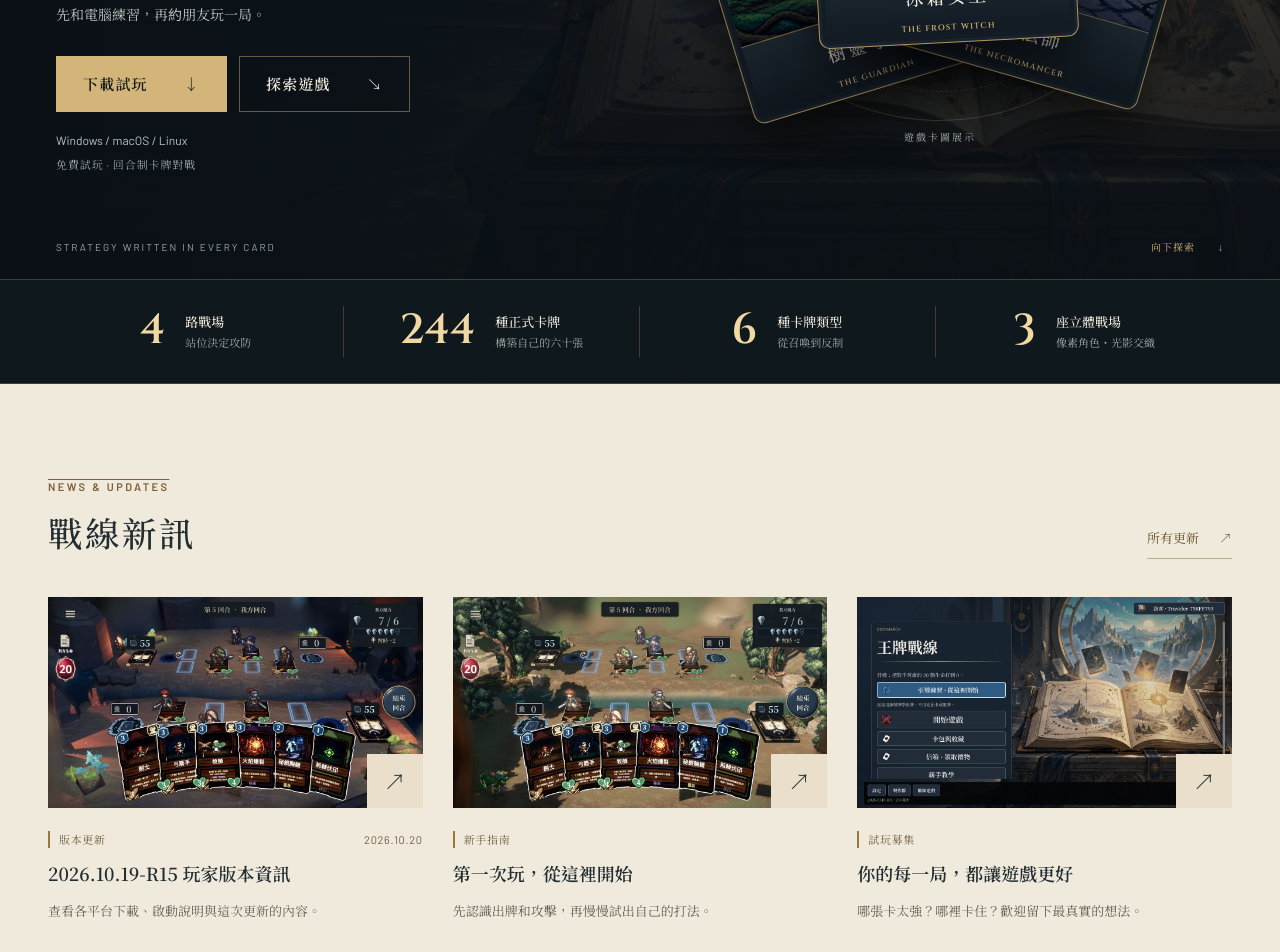
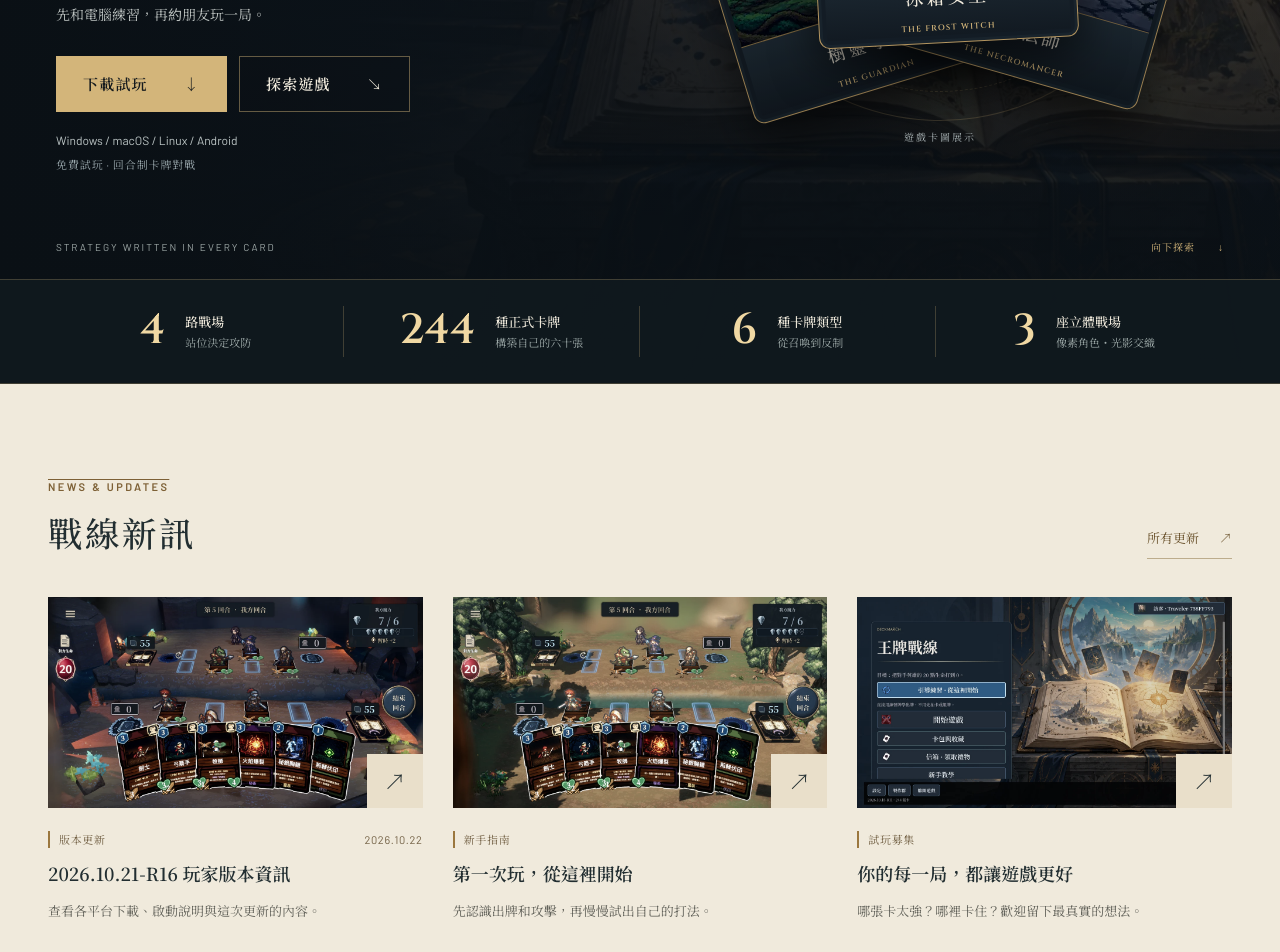
Before and after one commit to wuharry/cardGame-site, a Next.js app: page / in a window 1280 px wide. Shown: the part 540-1492 px from the top of the page. Built offline with nearby package versions, Linux system fonts and the light colour scheme; no server answers.

Commit message:
chore(download): preserve local installation and delivery updates

```diff
--- a/scripts/test-game-version.mjs
+++ b/scripts/test-game-version.mjs
@@ -24,8 +24,8 @@ const response = route.GET();
 assert.equal(response.status, 200);
 assert.equal(response.headers.get("Cache-Control"), "no-store");
 assert.deepEqual(await response.json(), versions.versionManifest());
-assert.equal(versions.versionManifest().platforms.android, undefined, "Suspended Android is absent from live update downloads");
-assert.deepEqual(Object.keys(versions.versionManifest().platforms).sort(), ["linux", "macos", "windows"]);
+assert.equal(versions.versionManifest([{ ...fixture, id: "android", status: "suspended" }]).platforms.android, undefined, "Suspended Android is absent from update downloads");
+assert.deepEqual(Object.keys(versions.versionManifest().platforms).sort(), ["android", "linux", "macos", "windows"]);
 for (const build of releases.BUILDS.filter((item) => releases.downloadUrl(item))) {
   const names = { windows: "Windows", macos: "macOS", linux: "Linux", android: "Android" };
   const extension = build.id === "android" ? "apk" : "zip";
--- a/scripts/test-streamed-downloads.mjs
+++ b/scripts/test-streamed-downloads.mjs
@@ -33,10 +33,10 @@ const component = await load("../src/components/download-panel.tsx", {
   "next/link": { __esModule: true, default: (props) => createElement("a", props) },
 });
 const panel = renderToStaticMarkup(createElement(component.DownloadPanel));
-const desktops = releases.BUILDS.filter((build) => releases.downloadUrl(build));
-assert.deepEqual(desktops.map((build) => build.id).sort(), ["linux", "macos", "windows"]);
-assert.equal(GAME_FACTS.version, "2026.10.19-R15");
-assert.equal(GAME_FACTS.protocol, 27);
+const downloads = releases.BUILDS.filter((build) => releases.downloadUrl(build));
+assert.deepEqual(downloads.map((build) => build.id).sort(), ["android", "linux", "macos", "windows"]);
+assert.equal(GAME_FACTS.version, "2026.10.21-R16");
+assert.equal(GAME_FACTS.protocol, 28);
 assert.equal(releases.RELEASE_NOTES[0].version, GAME_FACTS.version);
 assert.ok(panel.includes('id="download"') && panel.includes('id="download-windows"'), "Existing download anchors remain available");
 assert.ok(!panel.includes("itch.io 備用頁") && !/href="https:\/\/wuharry\.itch\.io/.test(panel), "Unverified older itch packages are not offered");
@@ -44,32 +44,33 @@ assert.ok(panel.includes("新手教學") && panel.includes("60 張起始牌組")
 assert.ok(panel.includes("Read the built-in rulebook while it downloads") && panel.includes("下載時可以先看內建說明書"), "The waiting-time activity is visible in both languages");
 assert.ok(panel.includes("同一版素材下載完成後，下次不用重載") && panel.includes("same version stays cached"), "Cache explanation is scoped to the same content version");
 assert.ok(!/href="[^"]+\.pck"/.test(panel) && !panel.includes("protocol"), "Players are not asked to open raw content packs or interpret protocol numbers");
-for (const build of desktops) {
+for (const build of downloads) {
   assert.equal(build.delivery, "streamed");
-  assert.equal(build.version, "2026.10.19-R15");
-  assert.equal(build.build, 2026101902);
-  assert.equal(build.minimumBuild, 2026101902);
-  assert.equal(build.protocol, 27);
+  assert.equal(build.version, GAME_FACTS.version);
+  assert.equal(build.build, 2026102101);
+  assert.equal(build.minimumBuild, 2026102101);
+  assert.equal(build.protocol, GAME_FACTS.protocol);
   assert.equal(build.size, `${(build.bytes / 1024 ** 2).toFixed(1)} MiB`);
-  assert.equal(build.content.bytes, 422201600);
+  assert.ok(Number.isSafeInteger(build.content.bytes) && build.content.bytes > 0);
   assert.match(build.content.sha256, /^[a-f0-9]{64}$/);
   assert.equal(build.content.url, `${releases.RELEASE_BASE}/${build.content.filename}`);
   assert.equal(releases.websiteDownloadUrl(build), releases.downloadUrl(build));
-  assert.ok(panel.includes(`href="${releases.downloadUrl(build)}" download="${build.file}"`), `${build.id} directly downloads its exact ZIP`);
+  assert.ok(panel.includes(`href="${releases.downloadUrl(build)}" download="${build.file}"`), `${build.id} directly downloads its exact package`);
+  assert.ok(build.file.endsWith(build.id === "android" ? ".apk" : ".zip"));
   assert.equal(releases.downloadMirrorPageUrl(build), null);
 }
-assert.equal((panel.match(/首次另下載約 422 MB/g) ?? []).length, 3);
-assert.equal((panel.match(/First launch adds about 422 MB/g) ?? []).length, 3);
+assert.equal((panel.match(/首次另下載約 /g) ?? []).length, 4);
+assert.equal((panel.match(/First launch adds about /g) ?? []).length, 4);
 assert.equal((panel.match(/程式 ZIP · Game ZIP/g) ?? []).length, 3);
+assert.equal((panel.match(/程式 APK · Game APK/g) ?? []).length, 1);
 const update = versions.versionManifest();
 assert.equal(update.schema_version, 1);
-assert.equal(update.platforms.android, undefined);
-for (const build of desktops) {
+for (const build of downloads) {
   assert.equal(update.platforms[build.id].download_url, releases.downloadUrl(build));
   assert.equal(update.platforms[build.id].bytes, build.bytes, "Update byte count identifies the ZIP, not the content pack");
 }
 assert.ok(Buffer.byteLength(JSON.stringify(update), "utf8") < 16 * 1024, "Game update response remains within the existing client limit");
-assert.ok(!/href="[^"]+\.apk"/.test(panel), "Android remains unavailable");
+assert.ok(/href="[^"]+\.apk"/.test(panel), "Android preview offers the final APK");
 
 // The guide must describe the same draw-loss boundary and starter route as R15.
 const deckRule = game.RESOURCE_RULES.find((rule) => rule.label === "Deck");
@@ -86,10 +87,10 @@ if (releasePath) {
   assert.equal(resolve(releasePath).split(/[\\/]/).at(-1), "release.json", "Compare with the final public manifest, never a private configuration");
   const final = JSON.parse(await readFile(releasePath, "utf8"));
   assert.equal(final.version, GAME_FACTS.version);
-  assert.equal(final.build, 2026101902);
+  assert.equal(final.build, 2026102101);
   assert.equal(final.protocol, GAME_FACTS.protocol);
   assert.equal(final.delivery, "streamed");
-  for (const build of desktops) {
+  for (const build of downloads) {
     const artifact = final.artifacts.find((item) => item.platform === build.id);
     assert.ok(artifact, `${build.id} has a final packaged artifact`);
     assert.equal(build.file, artifact.filename);
@@ -98,4 +99,4 @@ if (releasePath) {
     assert.deepEqual(build.content, artifact.content);
   }
 }
-console.log(`PASS R15 streamed downloads: exact desktop ZIPs, separate content sizes, bilingual start/rulebook/cache guidance, no stale mirror, Android gate, schema1/${Buffer.byteLength(JSON.stringify(update), "utf8")} bytes${releasePath ? "; final release.json matched" : ""}${helpPath ? "; exported HEAD install-help matched" : ""}`);
+console.log(`PASS R16 streamed downloads: three desktop ZIPs and Android APK, separate content sizes, bilingual start/rulebook/cache guidance, no stale mirror, schema1/${Buffer.byteLength(JSON.stringify(update), "utf8")} bytes${releasePath ? "; final release.json matched" : ""}${helpPath ? "; exported HEAD install-help matched" : ""}`);
--- a/src/components/download-panel.tsx
+++ b/src/components/download-panel.tsx
@@ -87,6 +87,7 @@ function FeaturedBuild({ build }: { build: Build }) {
     windows: { zh: "完整解壓縮 → TwilightCodex.exe", en: "Extract all → TwilightCodex.exe" },
     macos: { zh: `Finder 解壓縮 → ${build.displayName || "紙鴉牌"}.app`, en: `Unzip in Finder → ${build.displayName || "紙鴉牌"}.app` },
     linux: { zh: "解壓縮 → launch.sh", en: "Extract → launch.sh" },
+    android: { zh: "開啟 APK → 依系統提示安裝", en: "Open the APK → follow Android install prompts" },
   };
   const firstStep = firstSteps[build.id];
   const contentSize = build.delivery === "streamed" && build.content && build.content.bytes > 0
--- a/src/data/game.ts
+++ b/src/data/game.ts
@@ -2,7 +2,7 @@
 export const GAME_FACTS = {
   nameZh: "紙鴉牌",
   nameEn: "Deckmarch",
-  version: "2026.10.19-R15",
+  version: "2026.10.21-R16",
   engine: "Godot 4.7",
   lanes: 4,
   heroHp: 20,
@@ -11,7 +11,7 @@ export const GAME_FACTS = {
   cards: 244,
   tokens: 21,
   aiPresets: 19,
-  protocol: 27,
+  protocol: 28,
 } as const;
 
 export interface LaneUnit {
--- a/src/data/releases.ts
+++ b/src/data/releases.ts
@@ -3,7 +3,7 @@
  * 公開附件的檔名、大小與檢查碼核對後才部署；各平台驗證範圍另載於版本說明。
  * RELEASE_BASE 可指向公開 GitHub Release 的 /releases/download/<tag>。
  */
-export const RELEASE_BASE: string = "https://github.com/wuharry/twilight-codex-downloads/releases/download/v2026.10.19-r15";
+export const RELEASE_BASE: string = "https://github.com/wuharry/twilight-codex-downloads/releases/download/v2026.10.21-r16";
 
 /** suspended：附件仍在，但已知嚴重問題，官網與版本 API 暫停提供下載。 */
 export type BuildStatus = "available" | "suspended" | "preparing" | "planned";
@@ -58,97 +58,109 @@ const R13_SUMMARY = {
 
 export const BUILDS: Build[] = [
   {
-    id: "windows",
-    displayName: "紙鴉牌",
-    platform: "Windows",
-    en: "ZIP · x86_64",
-    status: "available",
-    file: "TwilightCodex-Windows-20261019-R15.zip",
-    version: "2026.10.19-R15",
-    size: "58.8 MiB",
-    bytes: 61682457,
-    updated: "2026-10-20",
-    sha256: "aaaf94a07909077b38dfbaac31f1927976b337afc47aec8b55dab09de8c6d696",
-    build: 2026101902,
-    minimumBuild: 2026101902,
-    protocol: 27,
-    delivery: "streamed",
-    content: {
-      filename: "PaperRaven-Windows-20261019-R15-Content.pck",
-      bytes: 422201600,
-      sha256: "fd8775c7b3c41e0239e6e0c8f6d1685d09e5619c35fb4c31fbe94d9f299c9b8d",
-      url: "https://github.com/wuharry/twilight-codex-downloads/releases/download/v2026.10.19-r15/PaperRaven-Windows-20261019-R15-Content.pck",
+    "id": "windows",
+    "displayName": "紙鴉牌",
+    "platform": "Windows",
+    "en": "ZIP · x86_64",
+    "status": "available",
+    "file": "TwilightCodex-Windows-20261021-R16.zip",
+    "version": "2026.10.21-R16",
+    "size": "58.9 MiB",
+    "bytes": 61811219,
+    "updated": "2026-10-22",
+    "sha256": "22cc3dec8c91e923a1684d092ed0102e515547b68d21d053e0f5a1a09b3d8b81",
+    "build": 2026102101,
+    "minimumBuild": 2026102101,
+    "protocol": 28,
+    "delivery": "streamed",
+    "content": {
+      "filename": "PaperRaven-Windows-20261021-R16-Content.pck",
+      "bytes": 425475944,
+      "sha256": "ae8f32c906501af1cddeeebc4986cb603c5a20ba24c3c42e8604224226a01add",
+      "url": "https://github.com/wuharry/twilight-codex-downloads/releases/download/v2026.10.21-r16/PaperRaven-Windows-20261021-R16-Content.pck"
     },
-    requirement: "Windows 10／11 · x86_64 · 滑鼠與鍵盤",
-    note: `${R15_SUMMARY.zh} 完整解壓後執行 TwilightCodex.exe；附啟動診斷工具。${R15_VALIDATION.zh}`,
-    noteEn: `${R15_SUMMARY.en} Extract the entire ZIP and run TwilightCodex.exe. Startup diagnostics are included. ${R15_VALIDATION.en}`,
+    "requirement": "Windows 10／11 · x86_64 · 滑鼠與鍵盤",
+    "note": "R16 拉開前後排距離，改善放牌誤觸回收的問題，能放置的卡槽也會變色。新增 30 層爬塔與單人對戰續玩。開啟遊戲後按「開始」下載素材；同版本素材會保留，下次不用重載。 完整解壓後執行 TwilightCodex.exe。",
+    "noteEn": "R16 separates the front and back rows, improves placement near the recycle area, and adds colored slot feedback. It also adds a 30-floor tower and resumable solo battles. Press Start to download content; the same version stays cached. Extract the entire ZIP and run TwilightCodex.exe."
   },
   {
-    id: "macos",
-    displayName: "紙鴉牌",
-    platform: "macOS",
-    en: "ZIP · Universal",
-    status: "available",
-    file: "TwilightCodex-macOS-20261019-R15.zip",
-    version: "2026.10.19-R15",
-    size: "79.7 MiB",
-    bytes: 83581195,
-    updated: "2026-10-20",
-    sha256: "a38db2611e6d97cbd68dc6f2388af127fc4413c8e29687cc84a3762e5b82d7ae",
-    build: 2026101902,
-    minimumBuild: 2026101902,
-    protocol: 27,
-    delivery: "streamed",
-    content: {
-      filename: "PaperRaven-macOS-20261019-R15-Content.pck",
-      bytes: 422201600,
-      sha256: "b30c6906acba01474281c3e3ce78fd43e3c809893d43d3a45ad75869563de5aa",
-      url: "https://github.com/wuharry/twilight-codex-downloads/releases/download/v2026.10.19-r15/PaperRaven-macOS-20261019-R15-Content.pck",
+    "id": "macos",
+    "displayName": "紙鴉牌",
+    "platform": "macOS",
+    "en": "ZIP · Universal",
+    "status": "available",
+    "file": "TwilightCodex-macOS-20261021-R16.zip",
+    "version": "2026.10.21-R16",
+    "size": "79.8 MiB",
+    "bytes": 83710624,
+    "updated": "2026-10-22",
+    "sha256": "c4e986cce1e43adb715146a0eff798f98e6862488fa61bf2c7b09e66d1b3c346",
+    "build": 2026102101,
+    "minimumBuild": 2026102101,
+    "protocol": 28,
+    "delivery": "streamed",
+    "content": {
+      "filename": "PaperRaven-macOS-20261021-R16-Content.pck",
+      "bytes": 425475944,
+      "sha256": "cf6ca947359c727cab80c52c5ac6511d0b46e35026429c7baa40131b58570745",
+      "url": "https://github.com/wuharry/twilight-codex-downloads/releases/download/v2026.10.21-r16/PaperRaven-macOS-20261021-R16-Content.pck"
     },
-    requirement: "macOS 13.0+ · Apple Silicon／Intel · 滑鼠與鍵盤",
-    note: `${R15_SUMMARY.zh} macOS 13+，Apple Silicon／Intel 通用版；完整解壓後開啟包內 .app。採 ad-hoc 簽章，尚未 Apple 公證。${R15_VALIDATION.zh}`,
-    noteEn: `${R15_SUMMARY.en} Universal ZIP for macOS 13+ on Apple Silicon and Intel. Extract and open the .app. Ad-hoc signed, not Apple-notarized. ${R15_VALIDATION.en}`,
+    "requirement": "macOS 13.0+ · Apple Silicon／Intel · 滑鼠與鍵盤",
+    "note": "R16 拉開前後排距離，改善放牌誤觸回收的問題，能放置的卡槽也會變色。新增 30 層爬塔與單人對戰續玩。開啟遊戲後按「開始」下載素材；同版本素材會保留，下次不用重載。 使用 Finder 解壓後開啟紙鴉牌.app；採 ad-hoc 簽章，尚未 Apple 公證。",
+    "noteEn": "R16 separates the front and back rows, improves placement near the recycle area, and adds colored slot feedback. It also adds a 30-floor tower and resumable solo battles. Press Start to download content; the same version stays cached. Unzip in Finder and open 紙鴉牌.app. Ad-hoc signed; not Apple-notarized."
   },
   {
-    id: "linux",
-    displayName: "紙鴉牌",
-    platform: "Linux",
-    en: "ZIP · x86_64",
-    status: "available",
-    file: "TwilightCodex-Linux-20261019-R15.zip",
-    version: "2026.10.19-R15",
-    size: "61.2 MiB",
-    bytes: 64157003,
-    updated: "2026-10-20",
-    sha256: "bac43bd18eb429c2564149a6a9ffadd6ec731efd716c9a8567bd6b17bbc0d801",
-    build: 2026101902,
-    minimumBuild: 2026101902,
-    protocol: 27,
-    delivery: "streamed",
-    content: {
-      filename: "PaperRaven-Linux-20261019-R15-Content.pck",
-      bytes: 422201600,
-      sha256: "21fa1f030ecc054e37551e49e16117e3526fee174ac1187ab315064c78b62dd7",
-      url: "https://github.com/wuharry/twilight-codex-downloads/releases/download/v2026.10.19-r15/PaperRaven-Linux-20261019-R15-Content.pck",
+    "id": "linux",
+    "displayName": "紙鴉牌",
+    "platform": "Linux",
+    "en": "ZIP · x86_64",
+    "status": "available",
+    "file": "TwilightCodex-Linux-20261021-R16.zip",
+    "version": "2026.10.21-R16",
+    "size": "61.3 MiB",
+    "bytes": 64285686,
+    "updated": "2026-10-22",
+    "sha256": "44442de64c7ec8952a8cb14f0b6a6256e995b7d7f9689b273341fd54745a76fc",
+    "build": 2026102101,
+    "minimumBuild": 2026102101,
+    "protocol": 28,
+    "delivery": "streamed",
+    "content": {
+      "filename": "PaperRaven-Linux-20261021-R16-Content.pck",
+      "bytes": 425475944,
+      "sha256": "c2c3292f0da2dd5a0d1324ab09191ded6e2c2e338131b14a93cecf41c833170e",
+      "url": "https://github.com/wuharry/twilight-codex-downloads/releases/download/v2026.10.21-r16/PaperRaven-Linux-20261021-R16-Content.pck"
     },
-    requirement: "x86_64 · Ubuntu 24.04+，或其他 glibc 2.39+ 發行版",
-    note: `${R15_SUMMARY.zh} Linux x86_64，需 glibc 2.39+，例如 Ubuntu 24.04+；完整解壓並保留執行權限，執行 launch.sh。${R15_VALIDATION.zh}`,
-    noteEn: `${R15_SUMMARY.en} Linux x86_64 requires glibc 2.39+, such as Ubuntu 24.04+. Extract all files, retain executable permissions and run launch.sh. ${R15_VALIDATION.en}`,
+    "requirement": "Linux · x86_64 · 滑鼠與鍵盤",
+    "note": "R16 拉開前後排距離，改善放牌誤觸回收的問題，能放置的卡槽也會變色。新增 30 層爬塔與單人對戰續玩。開啟遊戲後按「開始」下載素材；同版本素材會保留，下次不用重載。 完整解壓後執行 launch.sh。",
+    "noteEn": "R16 separates the front and back rows, improves placement near the recycle area, and adds colored slot feedback. It also adds a 30-floor tower and resumable solo battles. Press Start to download content; the same version stays cached. Extract the entire ZIP and run launch.sh."
   },
   {
-    id: "android",
-    displayName: "紙鴉牌",
-    platform: "Android",
-    en: "APK · arm64 · Preview",
-    status: "preparing",
-    file: null,
-    version: "2026.10.19-R15",
-    size: null,
-    updated: "2026-10-21",
-    requirement: "本次支援基準：Android 9+ · arm64（64 位元 ARM）",
-    note: "既有 R15 已由開發者完成手機實機試玩，確認達到可玩程度。目前依最新 main 重新打包，新成品仍待原簽章、資源與安裝檢查，完成後開放測試下載；目前不提供舊 R9 APK。",
-    noteEn: "The developer confirmed playable performance with an earlier R15 build on a physical Android phone. A new build from the latest main is being prepared; downloads will open after original-signature, resource and installation checks. The older R9 APK is not offered.",
-  },
+    "id": "android",
+    "displayName": "紙鴉牌",
+    "platform": "Android",
+    "en": "APK · arm64 · Preview",
+    "status": "available",
+    "file": "TwilightCodex-Android-20261021-R16.apk",
+    "version": "2026.10.21-R16",
+    "size": "53.5 MiB",
+    "bytes": 56107671,
+    "updated": "2026-10-22",
+    "sha256": "83f920e80e43ee7b19666f9df3efa9524f321f4eab9e437aee6e4421c8afab75",
+    "build": 2026102101,
+    "minimumBuild": 2026102101,
+    "protocol": 28,
+    "delivery": "streamed",
+    "content": {
+      "filename": "PaperRaven-Android-20261021-R16-Content.pck",
+      "bytes": 84298428,
+      "sha256": "35fcff4a1732523f1df490206740bb96f08140c0b2761246cfd48ef7d37e88b7",
+      "url": "https://github.com/wuharry/twilight-codex-downloads/releases/download/v2026.10.21-r16/PaperRaven-Android-20261021-R16-Content.pck"
+    },
+    "requirement": "Android 9+ · arm64（64 位元 ARM）",
+    "note": "R16 拉開前後排距離，改善放牌誤觸回收的問題，能放置的卡槽也會變色。新增 30 層爬塔與單人對戰續玩。開啟遊戲後按「開始」下載素材；同版本素材會保留，下次不用重載。 Android 測試版已核對原簽章，可作為同一應用程式更新；這份新版尚未完成手機實機驗收。",
+    "noteEn": "R16 separates the front and back rows, improves placement near the recycle area, and adds colored slot feedback. It also adds a 30-floor tower and resumable solo battles. Press Start to download content; the same version stays cached. The Android preview uses the original signing identity. Physical-device acceptance of this new build has not been run."
+  }
 ];
 
 /** 沒有實際 HTTPS 下載位置時不產生可點擊的連結。 */
@@ -206,6 +218,19 @@ export interface ReleaseNote {
 
 /** 依目前程式與版本化驗收整理；歷史開發更新不代表另有可下載的執行檔。 */
 export const RELEASE_NOTES: ReleaseNote[] = [
+  {
+    "version": "2026.10.21-R16",
+    "date": "2026-10-22",
+    "title": "紙鴉牌 Deckmarch R16：放牌操作改善、爬塔與 Android 測試版",
+    "changes": [
+      "R16 拉開前後排距離，改善放牌誤觸回收的問題，能放置的卡槽也會變色。新增 30 層爬塔與單人對戰續玩。開啟遊戲後按「開始」下載素材；同版本素材會保留，下次不用重載。",
+      "前後排與回收區分開判定，滑鼠和觸控拖牌都加入卡槽顏色提示；可放置時為藍色，正在選擇的位置會亮起青綠色。",
+      "完成新手教學後可直接使用 60 張起始牌組。進階玩法另有遊戲截圖與標註，之後再看也可以。",
+      "多人對戰需要雙方更新至 R16。既有帳號、收藏、牌組與存檔保留。",
+      "Android APK 使用原有簽章，這份新版的手機實機安裝、操作與持續效能仍待驗收；macOS 尚未 Apple 公證。",
+      "English: R16 separates the front and back rows, improves placement near the recycle area, and adds colored slot feedback. It also adds a 30-floor tower and resumable solo battles. Press Start to download content; the same version stays cached. Completing the tutorial provides a ready-to-play 60-card starter deck. Update both players to R16 for online play. Existing accounts, collections, decks and saves are retained. The Android APK is a preview signed with the original identity; this new build has not completed physical-device acceptance. macOS is not Apple-notarized."
+    ]
+  },
   {
     version: "2026.10.19-R15",
     date: "2026-10-20",
```
Also changed, not shown: scripts/test-download-mirror.mjs (+5 -5 lines).
